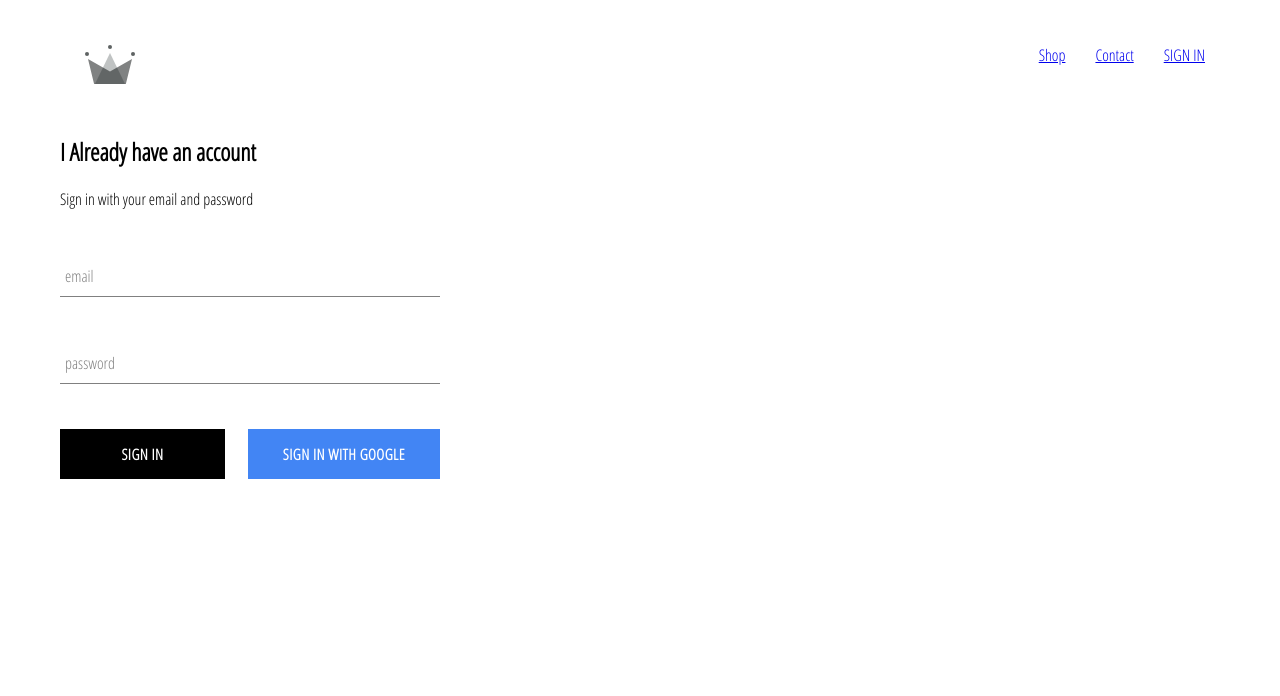
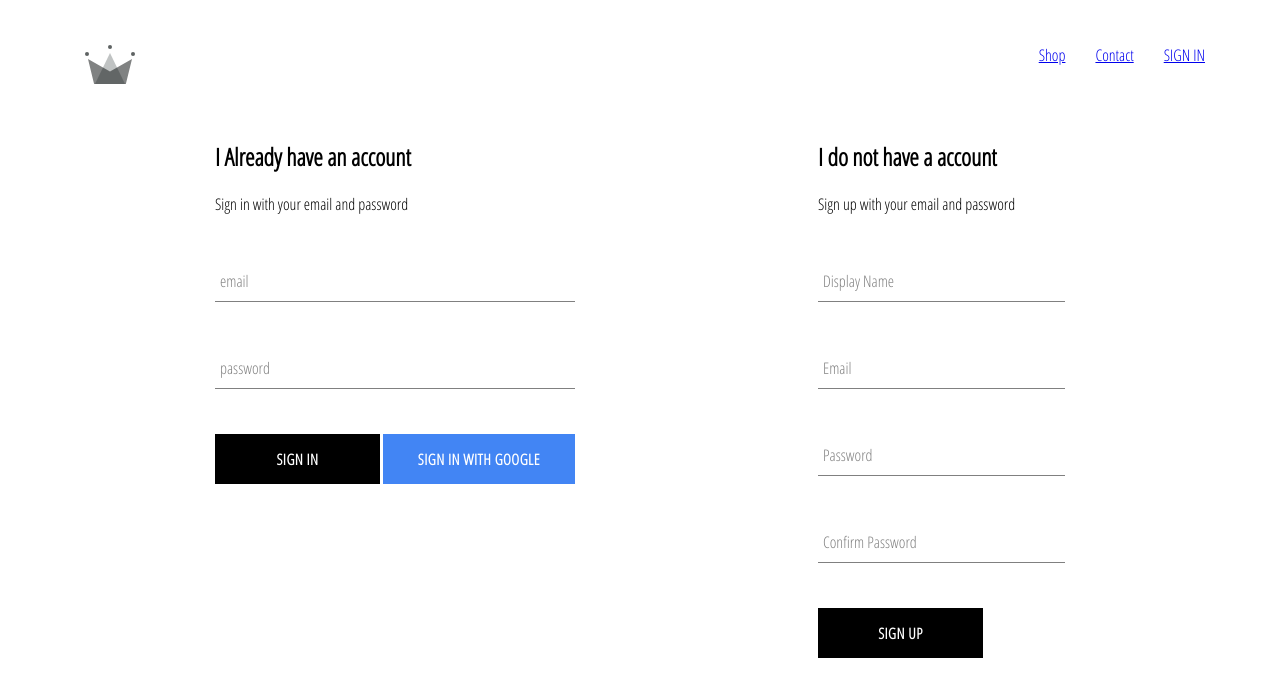
Before and after one commit to rahulyenge/crwn-clothing, a React (Create React App) app: page /signin in a window 1280 px wide. Shown: the top 696 px of the page. Built offline with nearby package versions, Linux system fonts and the light colour scheme; no server answers.

Commit message:
added sign up component and updated sign in component

```diff
--- a/src/App.js
+++ b/src/App.js
@@ -4,7 +4,7 @@
 import HomePage from './pages/homepage/homepage.component';
 import ShopPage from './pages/shop/shop.component';
 import SingInAndSignUp from './pages/sign-in-and-sign-up/sign-in-and-sign-up.component';
-import { auth } from './firebase/firebase.utils';
+import { auth,createUserProfileDocument } from './firebase/firebase.utils';
 
 import Header from './components/header/header.component';
 
@@ -20,11 +20,24 @@
   unsubscribeFromAuth = null;
 
   componentDidMount(){
-   this.unsubscribeFromAuth = auth.onAuthStateChanged(user =>{
-      this.setState({currentUser:user});
+   this.unsubscribeFromAuth = auth.onAuthStateChanged(async userAuth =>{
+       if(userAuth){
+          const userRef = await createUserProfileDocument(userAuth);
 
-      console.log(user);
-    });
+          userRef.onSnapshot(snapShot => {
+            this.setState({
+              currentUser:{
+                id: snapShot.id,
+                ...snapShot.data()
+              }
+            });
+
+          });
+
+       }
+
+       this.setState({currentUser:userAuth});
+      });
   }
   componentWillMount(){
   //  this.unsubscribeFromAuth();
--- /dev/null
+++ b/src/components/sign-up/sign-in.styles.scss
@@ -0,0 +1,9 @@
+.sign-up{
+    display: flex;
+    flex-direction: column;
+    width: 400px;
+
+    .title{
+        margin: 10px 0;
+    }
+}
--- /dev/null
+++ b/src/components/sign-up/sign-up.component.jsx
@@ -0,0 +1,100 @@
+import React from 'react';
+
+import FormInput from '../form-input/form-input.component';
+import CustomButton from '../custom-button/custom-button.component';
+
+import {auth,createUserProfileDocument} from '../../firebase/firebase.utils';
+
+ class SignUp extends React.Component{
+     constructor(){
+         super();
+
+         this.state = {
+            displayName:'',
+            email:'',
+            password:'',
+            confirmpassword:''
+         }
+     }
+
+     handleSubmit = async event =>{
+         event.preventDefault();
+
+         const {displayName,email,password,confirmpassword} = this.state;
+        if(password !== confirmpassword){
+            alert("password don't match");
+            return;
+        }
+        try {
+            const {user} =  await auth.createUserWithEmailAndPassword(
+                email,
+                password
+                );
+           await createUserProfileDocument(user, {displayName});
+                this.setState({
+                    displayName:'',
+                    email:'',
+                    password:'',
+                    confirmpassword:''
+                });
+        }catch (error){
+            console.log(error);
+
+        }
+     }
+
+     handleChange = event =>{
+         const {name,value} = event.target;
+         this.setState({[name]: value });
+        //  console.log(event.target.type);
+     }
+
+     render(){
+         const {displayName,email,password,confirmpassword} = this.state;
+         return(
+             <div className='sign-up'>
+                 <h2 className="title">I do not have a account</h2>
+                 <span>Sign up with your email and password</span>
+                 <form className='sign-up-form' onSubmit={this.handleSubmit}>
+                    <FormInput
+                        type='text'
+                        name='displayName'
+                        value={displayName}
+                        onChange={this.handleChange}
+                        label='Display Name'
+                        required
+                    />
+                     <FormInput
+                        type='email'
+                        name='email'
+                        value={email}
+                        onChange={this.handleChange}
+                        label='Email'
+                        required
+                    />
+                     <FormInput
+                        type='password'
+                        name='password'
+                        value={password}
+                        onChange={this.handleChange}
+                        label='Password'
+                        required
+                    />
+                     <FormInput
+                        type='password'
+                        name='confirmpassword'
+                        value={confirmpassword}
+                        onChange={this.handleChange}
+                        label='Confirm Password'
+                        required
+                    />
+                    <CustomButton type='submit'>SIGN UP</CustomButton>
+
+                 </form>
+             </div>
+         )
+     }
+
+
+ }
+ export default SignUp;
--- a/src/components/sing-in/sign-in.component.jsx
+++ b/src/components/sing-in/sign-in.component.jsx
@@ -1,7 +1,7 @@
 import React from "react";
 import FormInput from '../form-input/form-input.component';
 import CustomButton from '../custom-button/custom-button.component';
-import { signInWithGoogle } from '../../firebase/firebase.utils';
+import { auth, signInWithGoogle } from '../../firebase/firebase.utils';
 
 import './sign-in.styles.scss';
 
@@ -29,10 +29,19 @@
     // }
     // end sign in with google
 
-    handleSubmit = event =>{
+    handleSubmit = async event =>{
          event.preventDefault();
 
-         this.setState({email : '' , password : ''});
+        const {email,password} = this.state;
+        try{
+            await auth.signInWithEmailAndPassword(email,password);
+            this.setState({email : '' , password : ''});
+        }catch(error){
+
+        }
+
+
+
     }
 
     handleChange = event =>{
--- a/src/components/sing-in/sign-in.styles.scss
+++ b/src/components/sing-in/sign-in.styles.scss
@@ -1,5 +1,5 @@
 .sign-in{
-    width: 380px;
+    width: 360px;
     display: flex;
     flex-direction: column;
 
--- a/src/firebase/firebase.utils.js
+++ b/src/firebase/firebase.utils.js
@@ -1,10 +1,11 @@
 import firebase from 'firebase/app';
-import 'firebase/firestore'
+import 'firebase/firestore';
 import 'firebase/auth';
 
-const config = {
+var firebaseConfig = {
   apiKey: "AIzaSyDT60fJPxwCGxX7vuUcS1mZ4uG3ZSfPn94",
   authDomain: "crwn-db-a1481.firebaseapp.com",
+  databaseURL: "https://crwn-db-a1481-default-rtdb.firebaseio.com",
   projectId: "crwn-db-a1481",
   storageBucket: "crwn-db-a1481.appspot.com",
   messagingSenderId: "1046885948512",
@@ -12,10 +13,40 @@
   measurementId: "G-BMCZCV30RQ"
 };
 
-firebase.initializeApp(config);
+  export const createUserProfileDocument = async (userAuth, additionalData) => {
+    if(!userAuth) return;
+
+    const userRef = firestore.doc(`users/${userAuth.uid}`);
+    const snapShot = await userRef.get();
+
+    if(!snapShot.exists){
+      const {displayName,email} = userAuth;
+      const createdAt = new Date();
+
+      try{
+        await userRef.set({
+          displayName,
+          email,
+          createdAt,
+          ...additionalData
+        })
+      } catch(error){
+        console.log('error creating user', error.message);
+
+      }
+    }
+    return userRef;
+  }
+
+  if (!firebase.apps.length) {
+    firebase.initializeApp(firebaseConfig);
+  }
+  // firebase.initializeApp(firebaseConfig);
 
 export const auth = firebase.auth();
 export const firestore = firebase.firestore();
+
+
 
 const provider = new firebase.auth.GoogleAuthProvider();
 provider.setCustomParameters({ prompt: 'select_account' });
--- a/src/pages/sign-in-and-sign-up/sign-in-and-sign-up.component.jsx
+++ b/src/pages/sign-in-and-sign-up/sign-in-and-sign-up.component.jsx
@@ -1,11 +1,14 @@
 import React from 'react';
 import SignIn from './../../components/sing-in/sign-in.component';
+
+import SignUp from '../../components/sign-up/sign-up.component';
 
 import './sign-in-and-sign-up.styles.scss';
 
 const SingInAndSignUp = () => (
     <div className='sign-in-and-sign-up'>
         <SignIn />
+        <SignUp/>
     </div>
 )
 
--- a/src/pages/sign-in-and-sign-up/sign-in-and-sign-up.styles.scss
+++ b/src/pages/sign-in-and-sign-up/sign-in-and-sign-up.styles.scss
@@ -0,0 +1,6 @@
+.sign-in-and-sign-up{
+    width: 850px;
+    display: flex;
+    justify-content: space-between;
+    margin: 30px auto;
+}
```
Also changed, not shown: 1 other file (tests, documents, lock files or other folders). Lines whose indentation alone changed are shown as unchanged.
